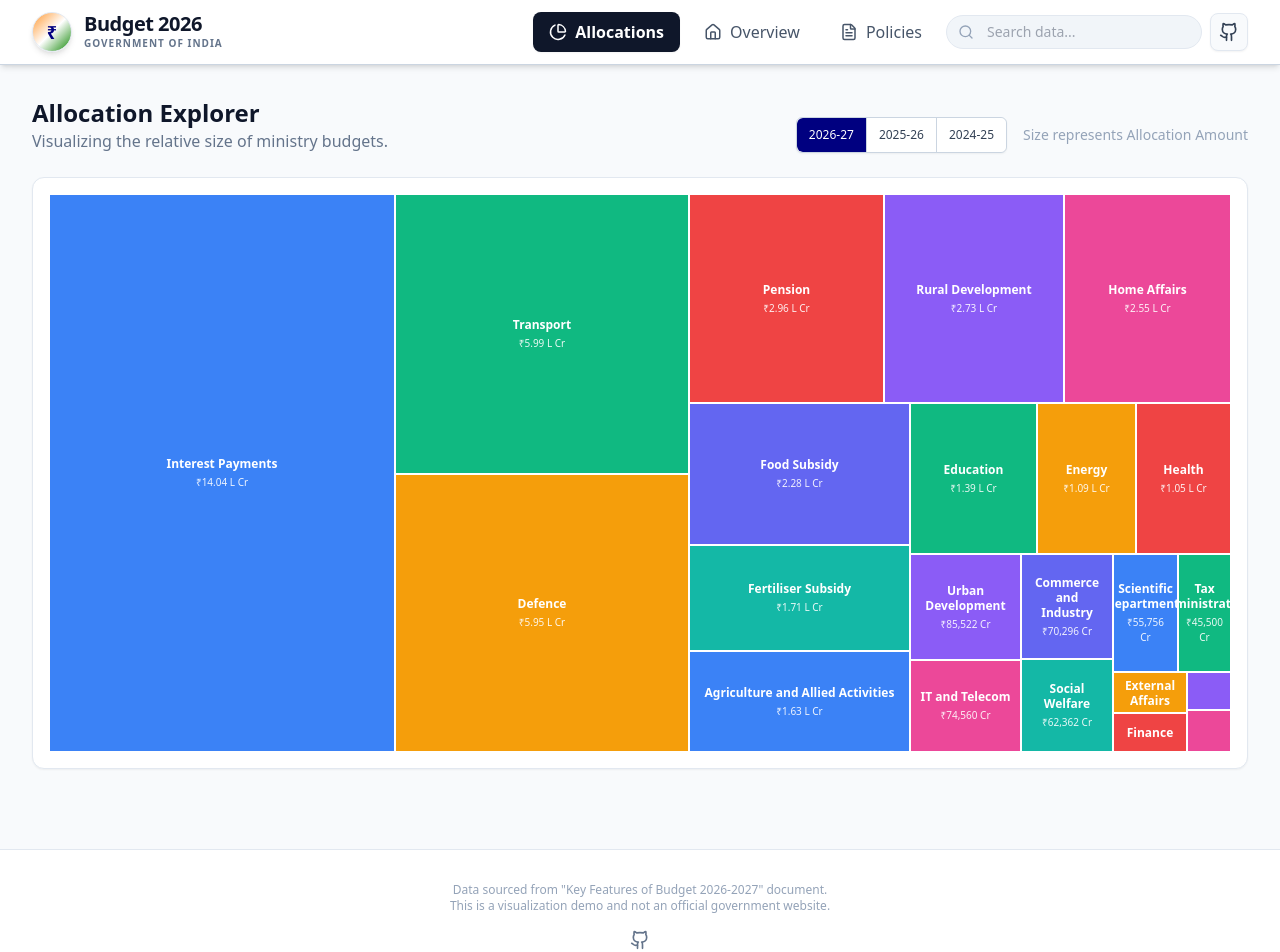
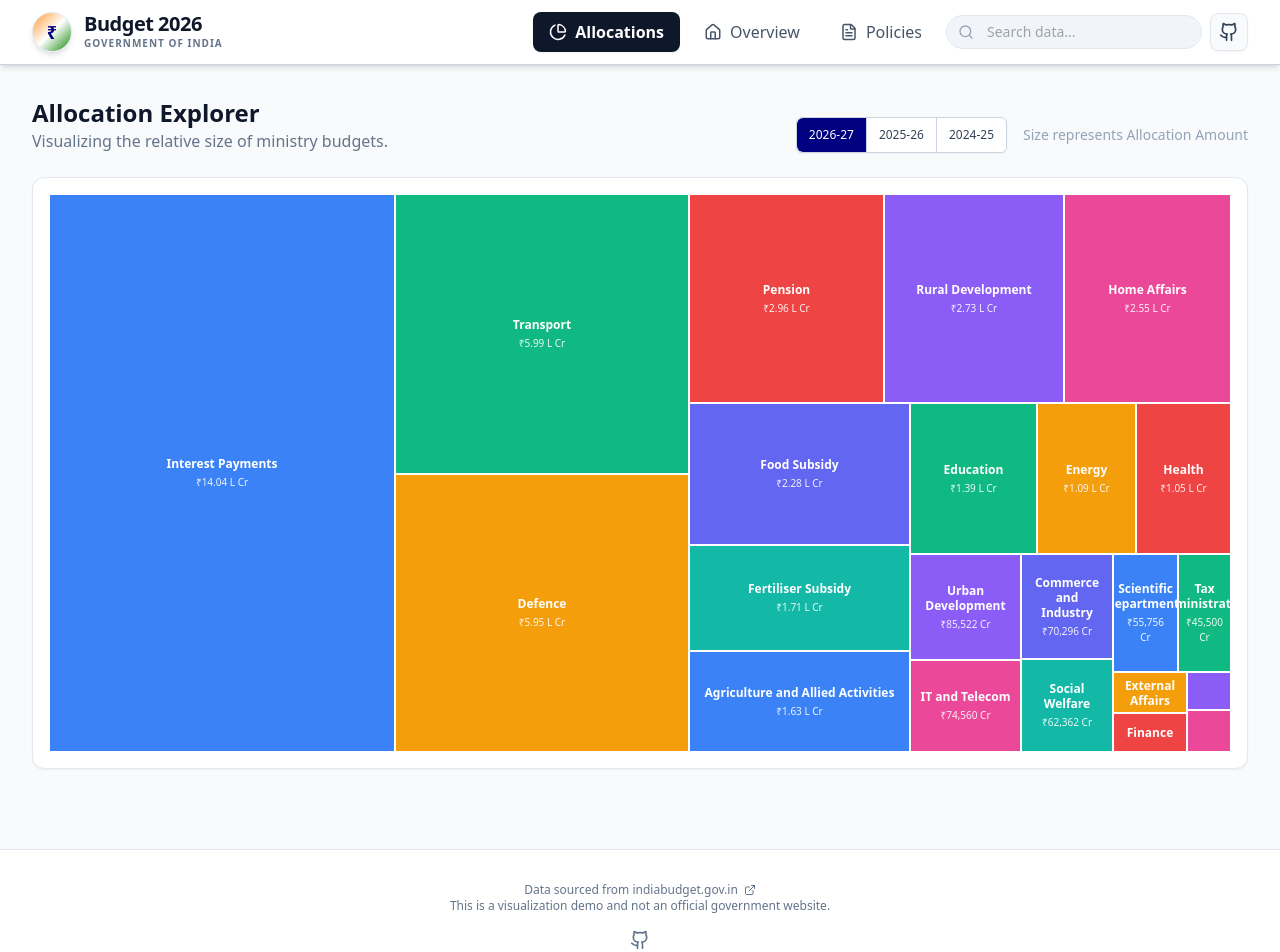
Before and after one commit to buddhsen-tripathi/union-budget, a React (Vite) app: page / in a window 1280 px wide. Shown: the top 952 px of the page. Built offline with nearby package versions, Linux system fonts and the light colour scheme.

Commit message:
feat: Integrate Google Analytics and update footer with data source link

```diff
--- a/index.html
+++ b/index.html
@@ -1,6 +1,13 @@
 <!DOCTYPE html>
 <html lang="en">
   <head>
+    <script async src="https://www.googletagmanager.com/gtag/js?id=G-HN8TL47RET"></script>
+    <script>
+      window.dataLayer = window.dataLayer || [];
+      function gtag(){dataLayer.push(arguments);}
+      gtag('js', new Date());
+      gtag('config', 'G-HN8TL47RET');
+    </script>
     <meta charset="UTF-8" />
     <meta name="viewport" content="width=device-width, initial-scale=1.0" />
     <title>Union Budget 2026-2027 | India</title>
--- a/src/App.tsx
+++ b/src/App.tsx
@@ -4,7 +4,7 @@ import { Navigation } from './components/Navigation';
 import { Dashboard } from './pages/Dashboard';
 import { Policies } from './pages/Policies';
 import { AllocationExplorer } from './pages/AllocationExplorer';
-import { Github } from 'lucide-react';
+import { ExternalLink, Github } from 'lucide-react';
 
 function App() {
   return (
@@ -21,9 +21,17 @@ function App() {
 
         <footer className="bg-white border-t border-slate-200 mt-12">
           <div className="max-w-7xl mx-auto py-8 px-4 sm:px-6 lg:px-8 flex flex-col items-center space-y-4">
-            <p className="text-center text-xs text-slate-400">
-              Data sourced from "Key Features of Budget 2026-2027" document.
-              <br/>This is a visualization demo and not an official government website.
+            <p className="text-center text-xs text-slate-500">
+              <a
+                href="https://www.indiabudget.gov.in/"
+                target="_blank"
+                rel="noopener noreferrer"
+                className="inline-flex items-center gap-1.5 hover:text-slate-700 transition-colors"
+              >
+                <span>Data sourced from indiabudget.gov.in</span>
+                <ExternalLink size={12} />
+              </a>
+              <br />This is a visualization demo and not an official government website.
             </p>
             <a
               href="https://github.com/zoyron/union-budget"
```
